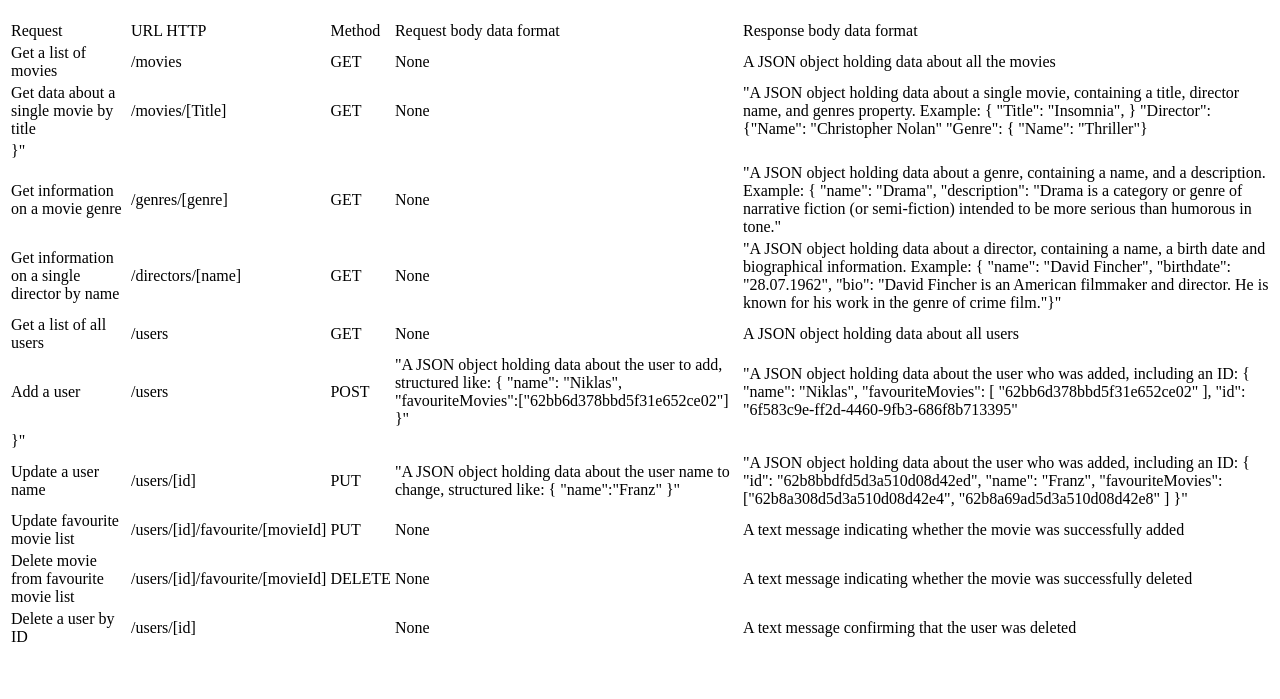
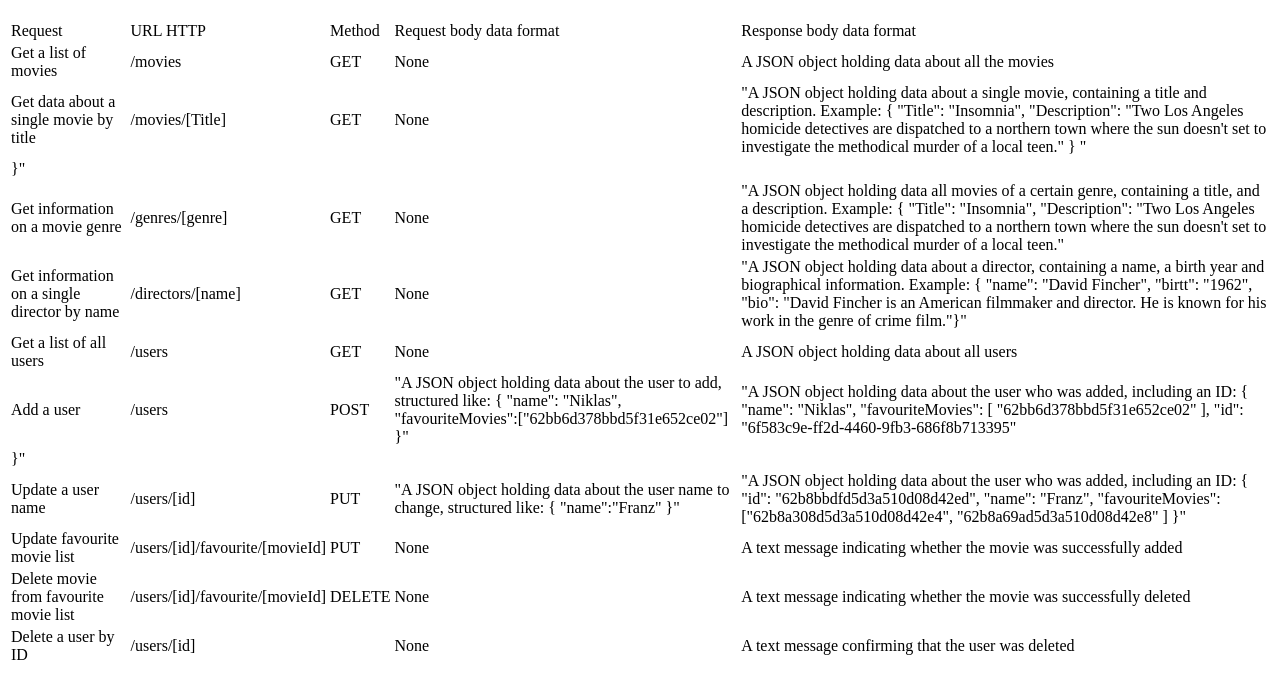
Before and after one commit to maicoding/movie_api, a website: page public/documentation.html in a window 1280 px wide. Shown: the part 61-760 px from the top of the page. Drawn offline with Linux system fonts and the light colour scheme.

Commit message:
Changed endpoints
Corrected endpoints

```diff
--- a/public/documentation.html
+++ b/public/documentation.html
@@ -35,7 +35,7 @@
         <td>/movies/[Title]</td>
         <td>GET</td>
         <td>None</td>
-        <td>"A JSON object holding data about a single movie, containing a title,  director name, and genres property. Example: { "Title": "Insomnia", } "Director": {"Name": "Christopher Nolan" "Genre": { "Name": "Thriller"}</td>
+        <td>"A JSON object holding data about a single movie, containing a title and description. Example: { "Title": "Insomnia", "Description": "Two Los Angeles homicide detectives are dispatched to a northern town where the sun doesn't set to investigate the methodical murder of a local teen." } "</td>
     </tr>
     <tr>
         <td>}"</td>
@@ -45,14 +45,14 @@
         <td>/genres/[genre]</td>
         <td>GET</td>
         <td>None</td>
-        <td>"A JSON object holding data about a genre, containing a name, and a description. Example: { "name": "Drama", "description": "Drama is a category or genre of narrative fiction (or semi-fiction) intended to be more serious than humorous in tone."</td>
+        <td>"A JSON object holding data all movies of a certain genre, containing a title, and a description. Example: { "Title": "Insomnia", "Description": "Two Los Angeles homicide detectives are dispatched to a northern town where the sun doesn't set to investigate the methodical murder of a local teen."</td>
     </tr>
     <tr>
         <td>Get information on a single director by name</td>
         <td>/directors/[name]</td>
         <td>GET</td>
         <td>None</td>
-        <td>"A JSON object holding data about a director, containing a name, a birth date and biographical information. Example: { "name": "David Fincher", "birthdate": "28.07.1962", "bio": "David Fincher is an American filmmaker and director. He is known for his work in the genre of crime film."}"</td>
+        <td>"A JSON object holding data about a director, containing a name, a birth year and biographical information. Example: { "name": "David Fincher", "birtt": "1962", "bio": "David Fincher is an American filmmaker and director. He is known for his work in the genre of crime film."}"</td>
     </tr>
     <tr>
         <td>Get a list of all users</td>
```
